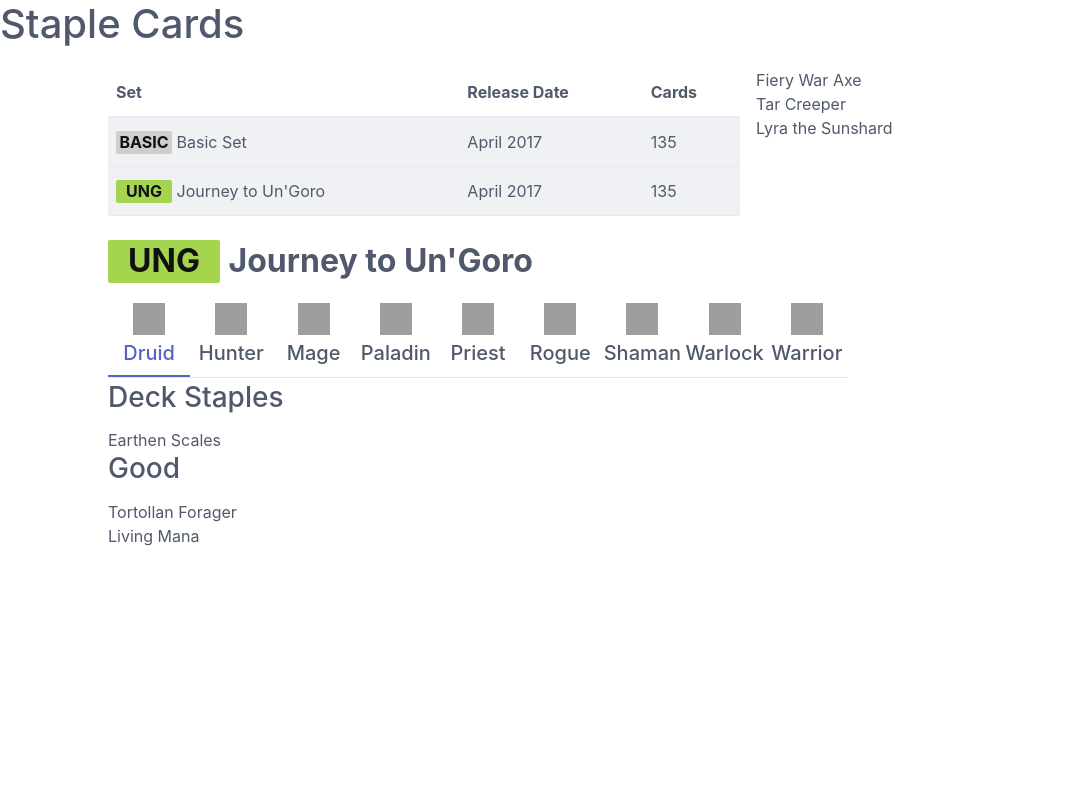
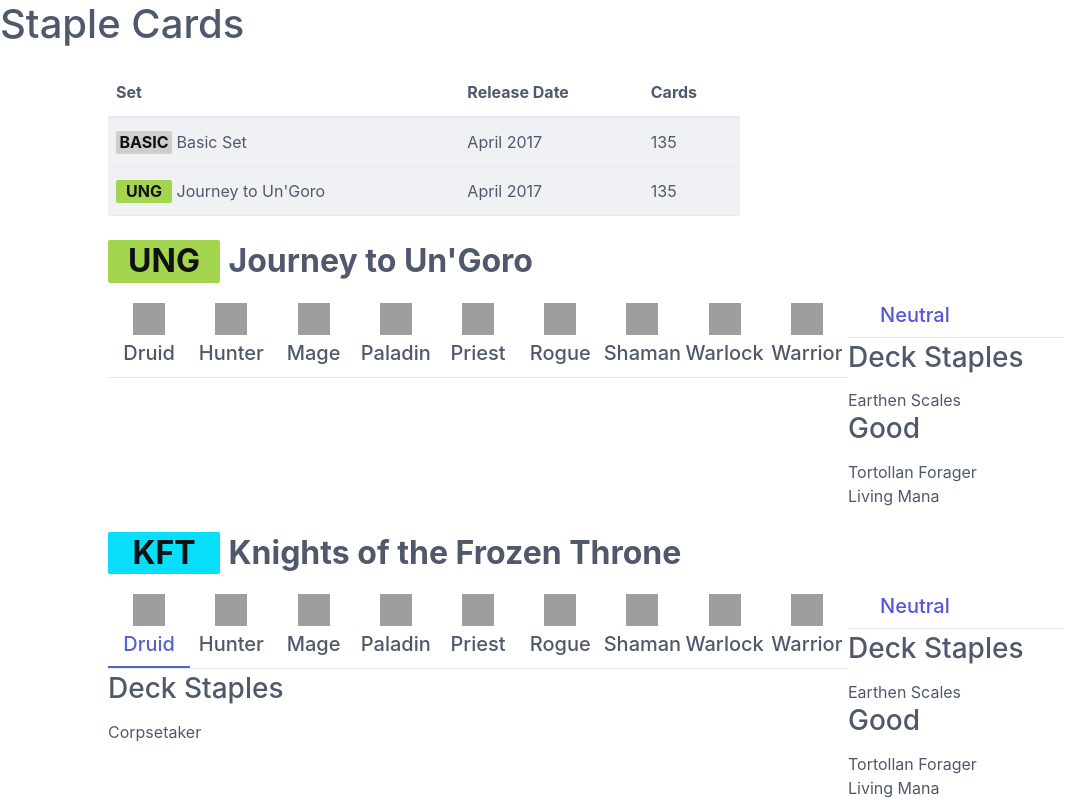
Before and after one commit to Jonius7/HSCardSubs, a plain HTML site: page staples.html in a window 1280 px wide. Shown: the whole page, without its empty margins (0-1083 px from the left). Drawn offline with Linux system fonts and the light colour scheme; no server answers; grey boxes are pictures that could not be loaded.

Commit message:
Added some cards, broken multi-tabgroup interaction at the moment

```diff
--- a/css/main.css
+++ b/css/main.css
@@ -145,6 +145,9 @@
 .classtile.warrior{
     background-image: url(https://hsreplay.net/static/images/class-icons/warrior.png);
 }
+.classtile.neutral{
+    /*background-image: url(https://hsreplay.net/static/images/class-icons/neutral.png);*/
+}
 
 
 /* Rarities */
@@ -216,3 +219,7 @@
 .tab-locator:nth-of-type(9):checked ~ .tabs > .tab-content:nth-of-type(9) {
     display:block;
 }
+
+.tab-locator:nth-of-type(1):checked ~ .tabs2 > .tab-content:nth-of-type(1) {
+    display:block;
+}
--- a/staples.html
+++ b/staples.html
@@ -38,9 +38,6 @@
                 </table>
             </div>
             <div class="column col-3">
-                <div class="carditem">Fiery War Axe</div>
-                <div class="carditem">Tar Creeper</div>
-                <div class="carditem">Lyra the Sunshard</div>
             </div>
             <div class="column col-2">
             </div>
@@ -83,17 +80,118 @@
                     <div class="tab-content">
                         <h3>Deck Staples</h3>
                         <div class="carditem">Earthen Scales</div>
+                    </div>
+
+                    <div class="tab-content">
+                        <h3>Staples</h3>
+                        <div class="carditem">Crackling Razormaw</div>
+                        <h3>Deck Staples</h3>
+                        <h3>Good</h3>
+                        <div class="carditem">Jeweled Macaw</div>
+                        <h3>Casual</h3>
+                        <div class="carditem">Grievous Bite</div>
+                        <div class="carditem">Raptor Hatchling</div>
+                    </div>
+
+                    <div class="tab-content">
+                        <h3>Staples</h3>
+                        <div class="carditem">Arcanologist</div>
+                        <div class="carditem">Primordial Glyph</div>
+                        <h3>Deck Staples</h3>
+                        <div class="carditem">Steam Surger</div>
+                        <div class="carditem">Meteor</div>
+                        <h3>Good</h3>
+                        <div class="carditem">Pyros</div>
+                        <h3>Casual</h3>
+                        <div class="carditem">Flame Geyser</div>
+                        <h3>Former</h3>
+                        <div class="carditem">Open the Waygate</div>
+                        <div class="carditem">Molten Reflection</div>
+                    </div>
+                </div>
+            </div>
+            <div class="columns col-2">
+                <ul class="" style="margin: 0; flex: 1 0 0;">
+                    <li class="tab tab-item">
+                        <span class="classtile neutral"></span><a><h5>Neutral</h5></a>
+                    </li>
+                </ul>
+                <div>
+                    <div>
+                        <h3>Deck Staples</h3>
+                        <div class="carditem">Earthen Scales</div>
                         <h3>Good</h3>
                         <div class="carditem">Tortollan Forager</div>
                         <div class="carditem">Living Mana</div>
                     </div>
+                </div>
+            </div>
+        </div>
 
-                    <div class="tab-content">
-                        SOME MORE CONTENT, TAB B!
+        <!--Knights-->
+
+        <div class="columns">
+                <div class="column col-1"></div>
+                <div class="column col-6">
+                    <br>
+                    <h2><span class="set set-kft">KFT</span> <strong>Knights of the Frozen Throne</strong></h2>
+                </div>
+            </div>
+
+            <div class="columns">
+                <div class="column col-1"></div>
+                <div class="column col-7">
+                    <input type="radio" id="tab1" name="tabs" class="tab-locator" hidden checked />
+                    <input type="radio" id="tab2" name="tabs" class="tab-locator" hidden />
+                    <input type="radio" id="tab3" name="tabs" class="tab-locator" hidden />
+                    <input type="radio" id="tab4" name="tabs" class="tab-locator" hidden />
+                    <input type="radio" id="tab5" name="tabs" class="tab-locator" hidden />
+                    <input type="radio" id="tab6" name="tabs" class="tab-locator" hidden />
+                    <input type="radio" id="tab7" name="tabs" class="tab-locator" hidden />
+                    <input type="radio" id="tab8" name="tabs" class="tab-locator" hidden />
+                    <input type="radio" id="tab9" name="tabs" class="tab-locator" hidden />
+
+                    <ul class="tab tab-block">
+                        <li class="tab-item"><label for="tab1"><span class="classtile druid"></span><a><h5>Druid</h5></a></label></li>
+                        <li class="tab-item"><label for="tab2"><span class="classtile hunter"></span><a><h5>Hunter</h5></a></label></li>
+                        <li class="tab-item"><label for="tab3"><span class="classtile mage"></span><a><h5>Mage</h5></a></label></li>
+                        <li class="tab-item"><label for="tab4"><span class="classtile paladin"></span><a><h5>Paladin</h5></a></label></li>
+                        <li class="tab-item"><label for="tab5"><span class="classtile priest"></span><a><h5>Priest</h5></a></label></li>
+                        <li class="tab-item"><label for="tab6"><span class="classtile rogue"></span><a><h5>Rogue</h5></a></label></li>
+                        <li class="tab-item"><label for="tab7"><span class="classtile shaman"></span><a><h5>Shaman</h5></a></label></li>
+                        <li class="tab-item"><label for="tab8"><span class="classtile warlock"></span><a><h5>Warlock</h5></a></label></li>
+                        <li class="tab-item"><label for="tab9"><span class="classtile warrior"></span><a><h5>Warrior</h5></a></label></li>
+                    </ul>
+
+                    <div class="tabs">
+                        <div class="tab-content">
+                            <h3>Deck Staples</h3>
+                            <div class="carditem">Corpsetaker</div>
+                        </div>
+
+                        <div class="tab-content">
+                            <h3>Staples</h3>
+                        </div>
+
+                        <div class="tab-content">
+                            <h3>Staples</h3>
+                        </div>
                     </div>
-
-                    <div class="tab-content">
-                        NOW, TAB C!
+                </div>
+                <div class="columns col-2">
+                    <ul class="" style="margin: 0; flex: 1 0 0;">
+                        <li class="tab tab-item">
+                            <span class="classtile neutral"></span><a><h5>Neutral</h5></a>
+                        </li>
+                    </ul>
+                    <div>
+                        <div>
+                            <h3>Deck Staples</h3>
+                            <div class="carditem">Earthen Scales</div>
+                            <h3>Good</h3>
+                            <div class="carditem">Tortollan Forager</div>
+                            <div class="carditem">Living Mana</div>
+                        </div>
                     </div>
                 </div>
             </div>
```
